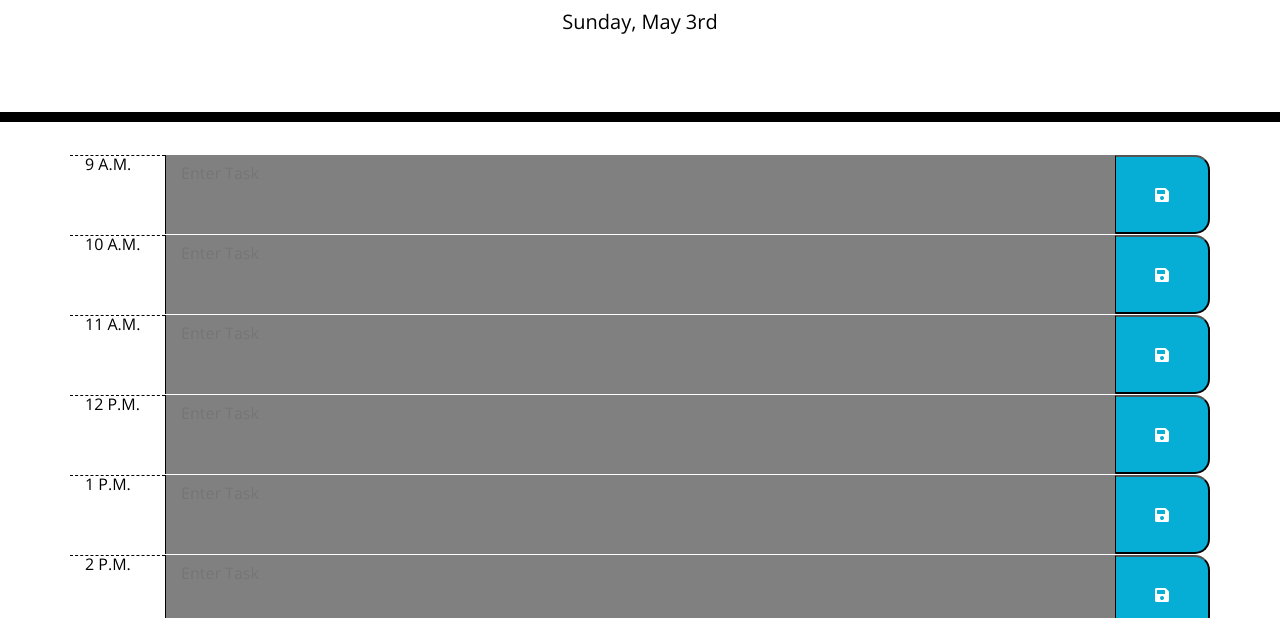
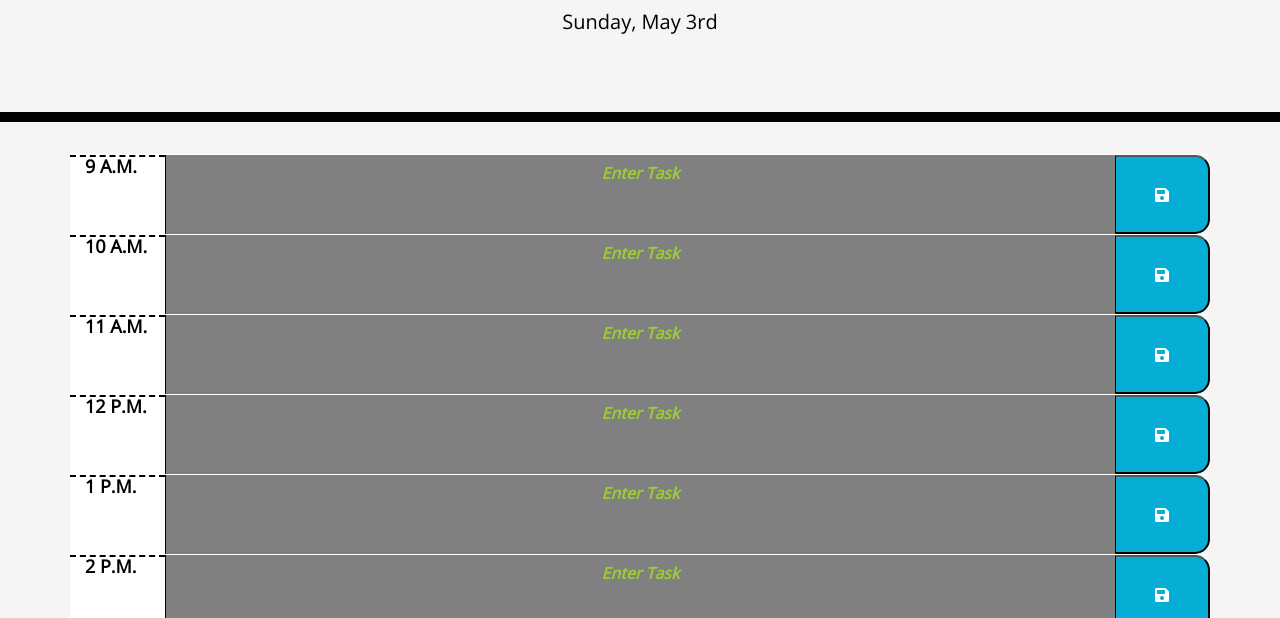
Before and after one commit to korkdaork/Day-Scheduler, a plain HTML site: page index.html in a window 1280 px wide. Shown: the part 182-800 px from the top of the page. Drawn offline with nearby package versions, Linux system fonts and the light colour scheme.

Commit message:
modified styles to add a little uniqueness - plan to work a little on background in the future

```diff
--- a/Assets/CSS/style.css
+++ b/Assets/CSS/style.css
@@ -2,6 +2,7 @@ body {
   font-family: 'Open Sans', sans-serif;
   font-size: 16px;
   line-height: 1;
+  background-color: whitesmoke;
 }
 
 textarea{
@@ -39,23 +40,31 @@ textarea{
 .hour {
   background-color: #ffffff;
   color: #000000;
-  border-top: 1px dashed #000000;
+  border-top: 2px dashed #000000;
+  font-size: 18px;
+  font-weight: bold;
 
 }
 
 .past {
   background-color: gray;
   color: white;
+  font-weight: bold;
+  font-size: 16px;
 }
 
 .present {
   background-color: #ff6961;
   color: white;
+  font-weight: bold;
+  font-size: 16px;
 }
 
 .future {
   background-color: green;
   color: white;
+  font-weight: bold;
+  font-size: 16px;
 }
 
 .saveBtn {
@@ -72,6 +81,9 @@ textarea{
   transition: all .3s ease-in-out;
 }
 
-placeholder {
-  font: red;
+::placeholder {
+  font-style: italic;
+  font-weight: bold;
+  color: yellowgreen;
+  text-align: center;
 }
```
